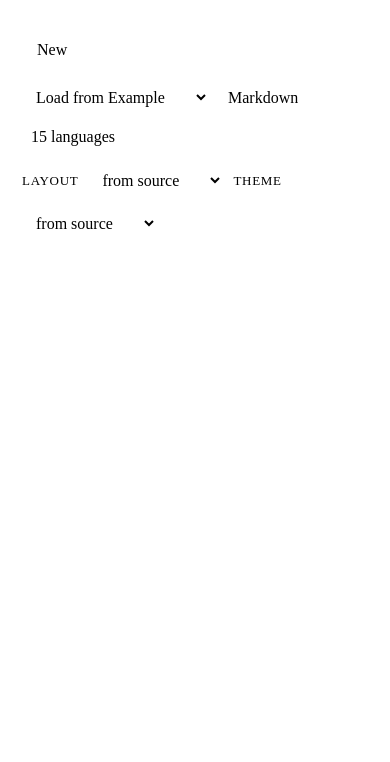
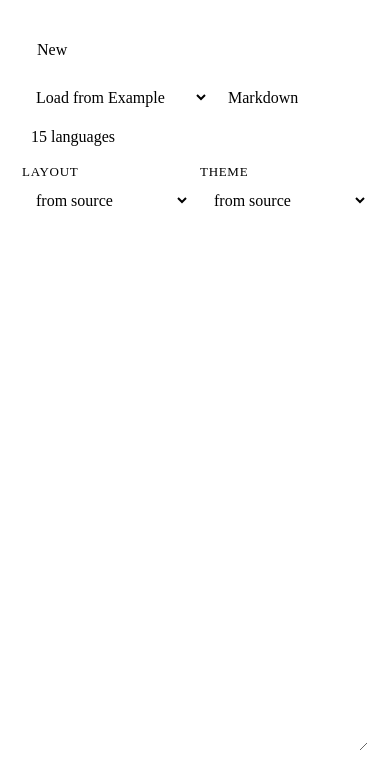
Before and after one commit to manjunathhk/social-card-generator, a website: page web/sandbox/index.template.html in a window 390 px wide. Shown: the part 72-834 px from the top of the page. Drawn offline with Linux system fonts and the light colour scheme.

Commit message:
Keep the Layout and Theme pickers on one row on mobile (#36)
Co-Authored-By: Claude Sonnet 5.5 <noreply@anthropic.com>

```diff
--- a/web/sandbox/index.template.html
+++ b/web/sandbox/index.template.html
@@ -64,6 +64,9 @@ button, input, select, textarea { font: inherit; color: inherit; }
 
 .pane { display: flex; flex-direction: column; gap: 14px; min-width: 0; }
 .toolbar { display: flex; gap: 10px; align-items: center; flex-wrap: wrap; }
+.toolbar .pair { display: flex; align-items: center; gap: 10px; }
+.toolbar .pair select { min-width: 0; }
+@media (max-width: 600px) { .toolbar .pair { flex: 1 1 0; min-width: 0; flex-direction: column; align-items: stretch; gap: 4px; } }
 .toolbar label { font-size: 13px; color: var(--faint); text-transform: uppercase; letter-spacing: .7px; font-weight: 500; }
 select, input[type="text"] {
   background: var(--surface-2); border: 1px solid var(--rule); border-radius: 8px; padding: 7px 10px; min-width: 0;
@@ -190,10 +193,10 @@ dialog .row { display: flex; justify-content: space-between; align-items: center
         <span class="pill" id="langs-pill" title="Languages bundled in this sandbox">15 languages</span>
       </div>
       <div class="toolbar">
-        <label for="layout-sel">Layout</label>
-        <select id="layout-sel"><option value="">from source</option><option value="stack">stack</option><option value="columns">columns</option><option value="grid">grid</option></select>
-        <label for="theme-sel">Theme</label>
-        <select id="theme-sel"><option value="">from source</option><option value="custom">custom…</option></select>
+        <span class="pair"><label for="layout-sel">Layout</label>
+        <select id="layout-sel"><option value="">from source</option><option value="stack">stack</option><option value="columns">columns</option><option value="grid">grid</option></select></span>
+        <span class="pair"><label for="theme-sel">Theme</label>
+        <select id="theme-sel"><option value="">from source</option><option value="custom">custom…</option></select></span>
       </div>
       <p class="hint" id="editing-hint" hidden></p>
       <div class="palette" id="palette" hidden>
```
Also changed, not shown: CHANGELOG.md.
